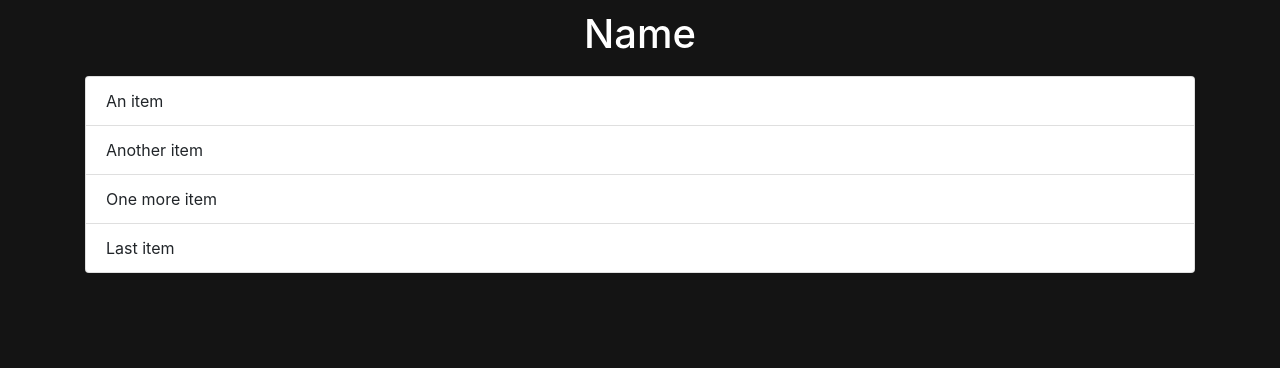
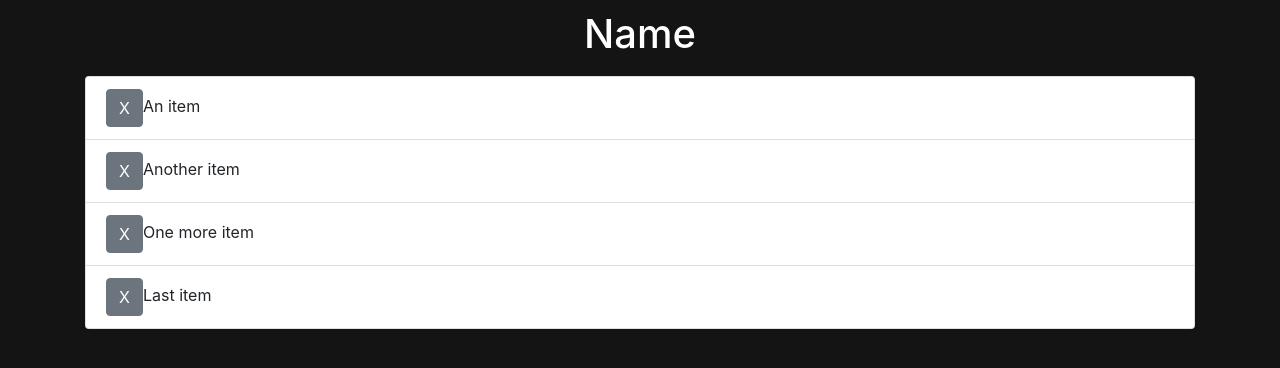
Before and after one commit to rvh97/mern-website-ui, a React (Create React App) app: page / in a window 1280 px wide. Shown: the top 368 px of the page. Built offline with nearby package versions, Linux system fonts and the light colour scheme.

Commit message:
Feature deleting any item in list

```diff
--- a/src/actions/itemActions.js
+++ b/src/actions/itemActions.js
@@ -1,7 +1,14 @@
-import { GET_ITEMS } from './types';
+import { GET_ITEMS, DELETE_ITEM } from './types';
 
 export const getItems = () => {
   return {
     type: GET_ITEMS
   }
 }
+
+export const deleteItem = id => {
+  return {
+    type: DELETE_ITEM,
+    payload: id
+  }
+}
--- a/src/actions/types.js
+++ b/src/actions/types.js
@@ -1 +1,2 @@
 export const GET_ITEMS = 'GET_ITEMS';
+export const DELETE_ITEM = 'DELETE_ITEM';
--- a/src/components/ItemList.js
+++ b/src/components/ItemList.js
@@ -1,12 +1,16 @@
 import React, { Component } from 'react';
 import { Container, ListGroup, ListGroupItem, Button } from 'reactstrap';
 import { connect } from 'react-redux';
-import { getItems } from '../actions/itemActions';
+import { getItems, deleteItem } from '../actions/itemActions';
 import PropTypes from 'prop-types';
 
 class ItemList extends Component {
   componentDidMount() {
     this.props.getItems();
+  }
+
+  onDeleteButtonClick = id => {
+    this.props.deleteItem(id);
   }
 
   render() {
@@ -15,8 +19,11 @@ class ItemList extends Component {
       <Container>
         <ListGroup>
           {
-            items.map(({ name }) => (
-              <ListGroupItem>{ name }</ListGroupItem>
+            items.map(({ name, id }) => (
+              <ListGroupItem>
+                <Button onClick={this.onDeleteButtonClick.bind(this, id)}>X</Button>
+                { name }
+              </ListGroupItem>
             ))
           }
         </ListGroup>
@@ -34,4 +41,4 @@ const mapStateToProps = state => ({
   item: state.item
 })
 
-export default connect(mapStateToProps, { getItems })(ItemList)
+export default connect(mapStateToProps, { getItems, deleteItem })(ItemList)
--- a/src/reducers/itemReducer.js
+++ b/src/reducers/itemReducer.js
@@ -1,5 +1,5 @@
 import uuid from 'uuid';
-import { GET_ITEMS } from '../actions/types';
+import { GET_ITEMS, DELETE_ITEM } from '../actions/types';
 
 const initialState = {
   items: [
@@ -16,6 +16,11 @@ export default function(state = initialState, action) {
       return {
         ...state
       }
+    case DELETE_ITEM:
+      return {
+        ...state,
+        items: state.items.filter(item => item.id !== action.payload)
+      }
     default:
       return state;
   }
```
